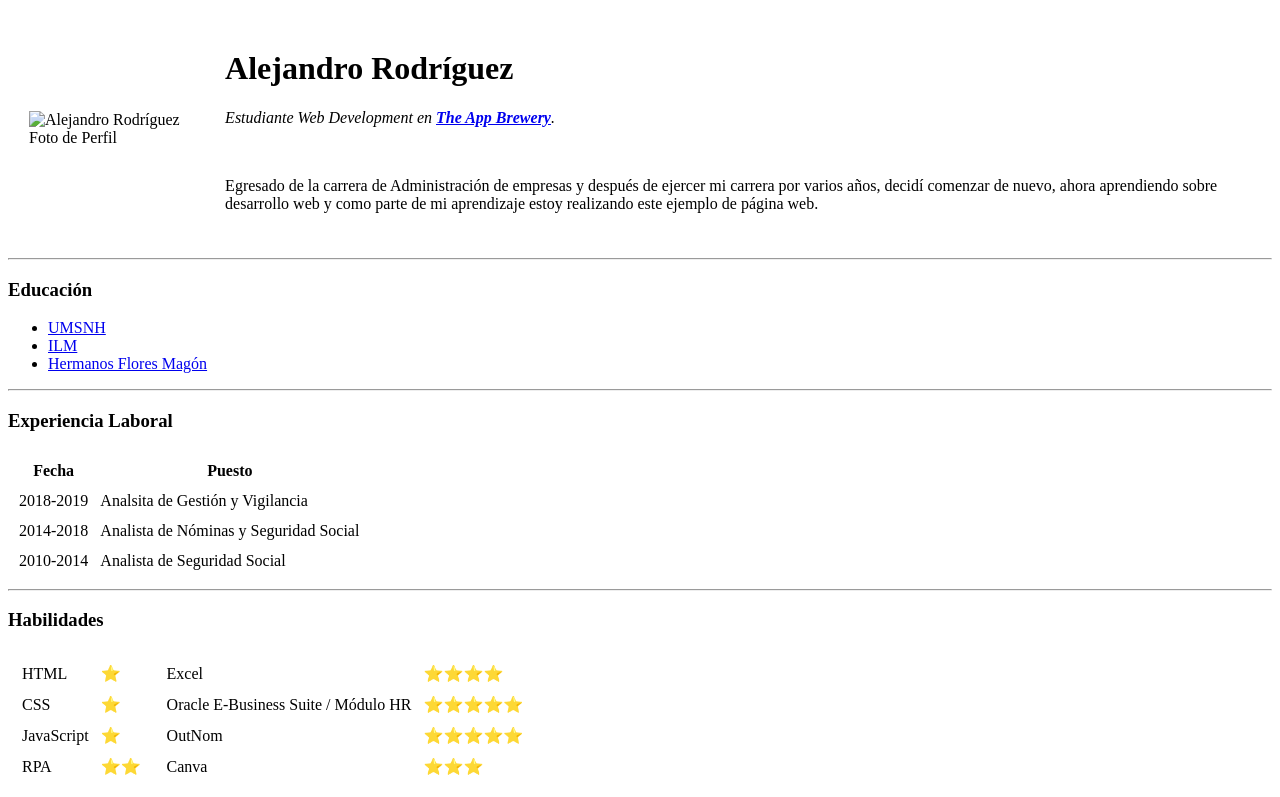
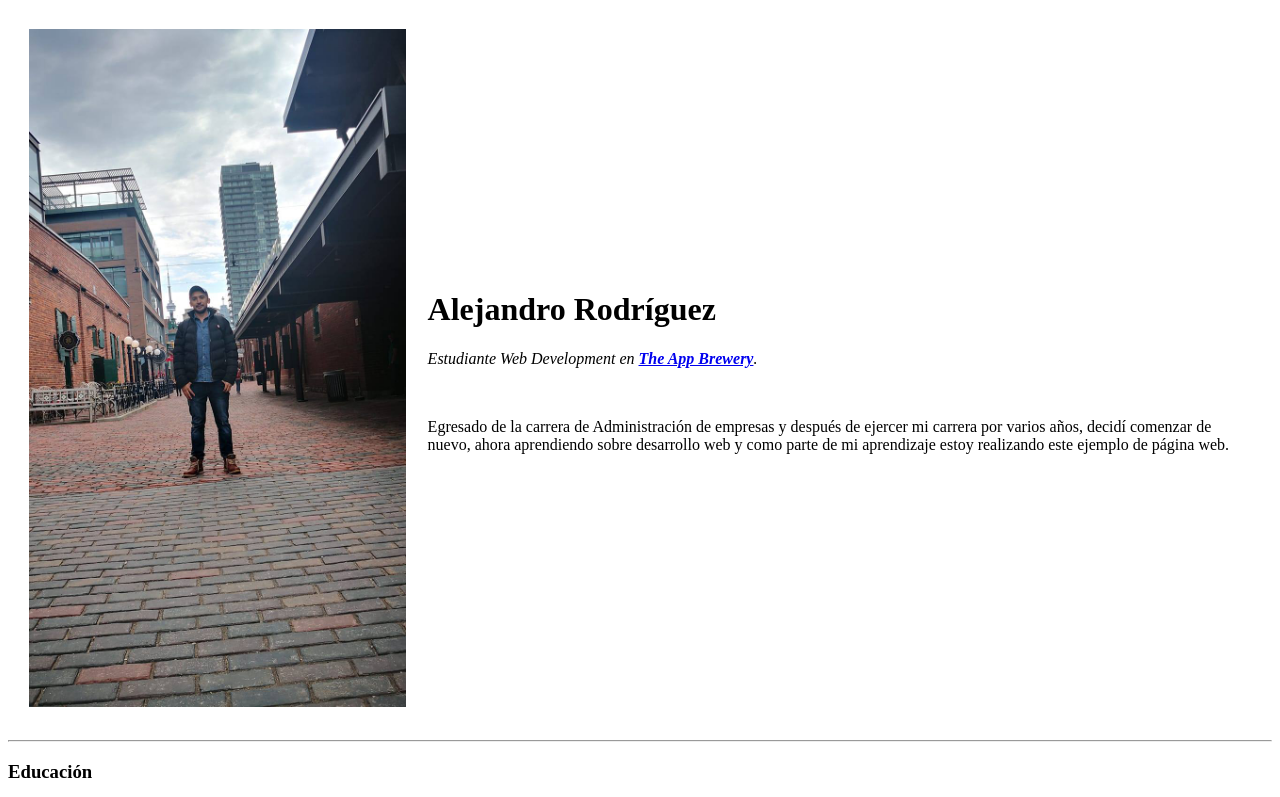
Before and after one commit to al3xanders/cv, a plain HTML site: page index.html in a window 1280 px wide. Shown: the top 797 px of the page. Drawn offline with Linux system fonts and the light colour scheme.

Commit message:
Update index.html

```diff
--- a/index.html
+++ b/index.html
@@ -24,7 +24,7 @@
 <body>
   <table cellspacing="20">
     <tr>
-      <td><img src="main/images/Alejandro.jpg" alt="Alejandro Rodríguez Foto de Perfil" width=100%></td>
+      <td><img src="images/Alejandro.jpg" alt="Alejandro Rodríguez Foto de Perfil" width=100%></td>
       <td>
         <h1>Alejandro Rodríguez</h1>
         <p>
```
